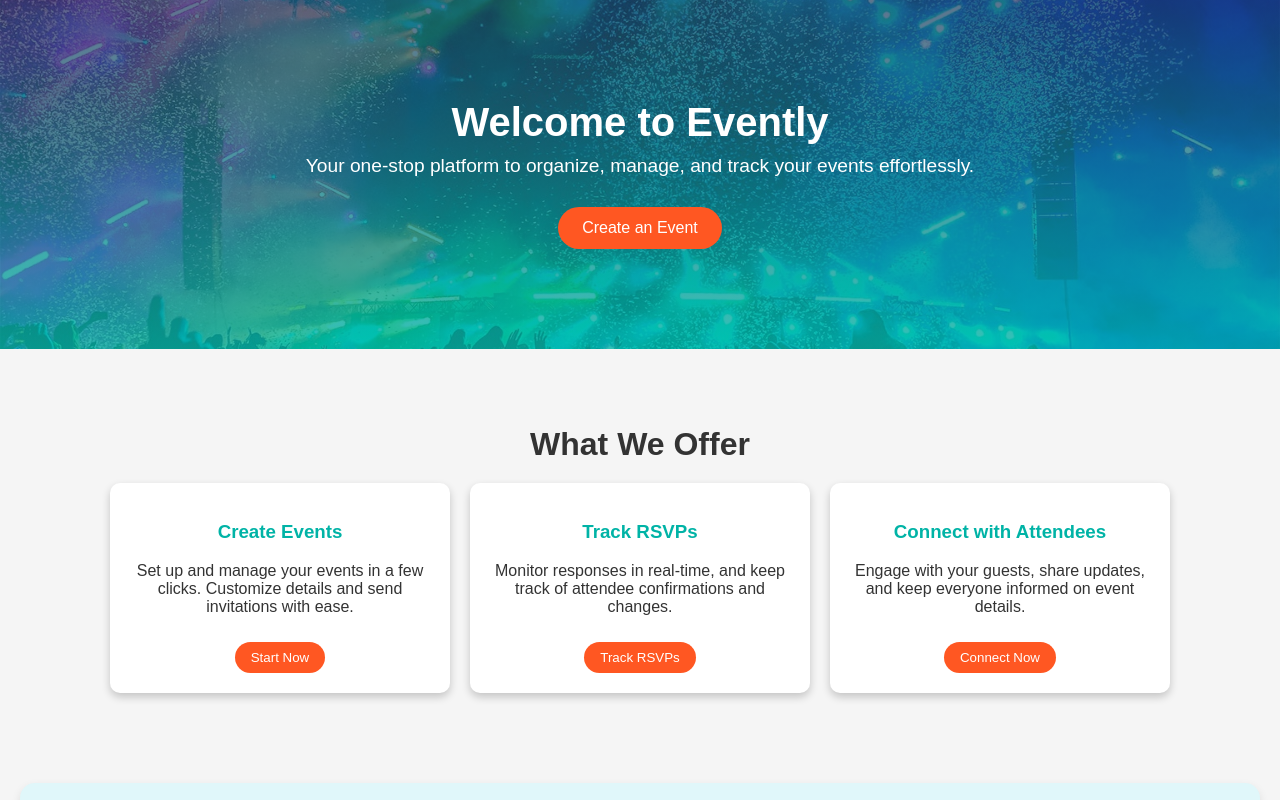
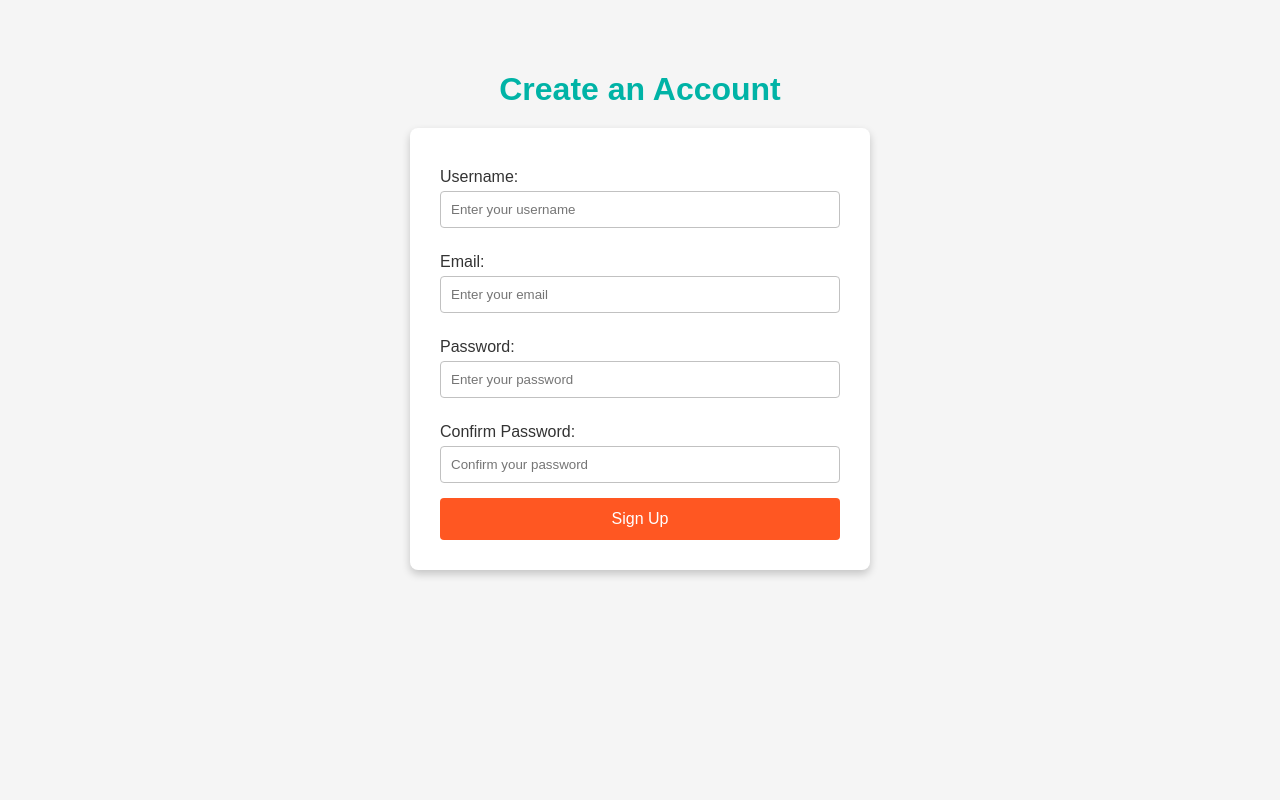
Before and after one commit to Rachad04/event-management-platform, a React (Create React App) app in the folder client/: page /signup in a window 1280 px wide. Shown: the top 800 px of the page. Built offline with nearby package versions, Linux system fonts and the light colour scheme.

Commit message:
SignUp and Login pages added

```diff
--- a/client/package.json
+++ b/client/package.json
@@ -9,7 +9,8 @@
     "react": "^18.3.1",
     "react-dom": "^18.3.1",
     "react-icons": "^5.3.0",
-    "react-scripts": "5.0.1",
+    "react-router-dom": "^6.27.0",
+    "react-scripts": "^3.0.1",
     "web-vitals": "^2.1.4"
   },
   "scripts": {
--- a/client/src/App.js
+++ b/client/src/App.js
@@ -1,31 +1,19 @@
-import logo from './logo.svg';
-import './App.css';
+import React from 'react';
+import { BrowserRouter as Router, Routes, Route } from 'react-router-dom';
 import HomePage from './pages/HomePage/HomePage';
-
+import LoginPage from './pages/LoginPage/LoginPage'; // Make sure to import your LoginPage
+import SignUpPage from './pages/SignUpPage/SignUpPage'; // Make sure to import your SignUpPage
 
 function App() {
   return (
-    <HomePage />
+    <Router>
+      <Routes>
+        <Route path="/" element={<HomePage />} />
+        <Route path="/login" element={<LoginPage />} />
+        <Route path="/signup" element={<SignUpPage />} />
+      </Routes>
+    </Router>
   );
 }
-/*
-    <div className="App">
-      <header className="App-header">
-        <img src={logo} className="App-logo" alt="logo" />
-        <p>
-          Edit <code>src/App.js</code> and save to reload.
-        </p>
-        <a
-          className="App-link"
-          href="https://reactjs.org"
-          target="_blank"
-          rel="noopener noreferrer"
-        >
-          Learn React
-        </a>
-      </header>
-    </div>
-  );
-}*/
 
 export default App;
--- /dev/null
+++ b/client/src/pages/LoginPage/LoginPage.css
@@ -0,0 +1,54 @@
+/* pages/LoginPage/LoginPage.css */
+@import url('../HomePage/HomePage.css'); /* Import color variables */
+
+.login-page {
+  display: flex;
+  flex-direction: column;
+  align-items: center;
+  padding: 50px 20px;
+  color: var(--primary-color);
+}
+
+.login-page h1 {
+  font-size: 2rem;
+  color: var(--secondary-color);
+  margin-bottom: 20px;
+}
+
+.login-form {
+  display: flex;
+  flex-direction: column;
+  max-width: 400px;
+  width: 100%;
+  background-color: white;
+  padding: 30px;
+  box-shadow: 0 4px 8px rgba(0, 0, 0, 0.2);
+  border-radius: 8px;
+}
+
+.login-form label {
+  margin: 10px 0 5px;
+  color: var(--charcoal);
+}
+
+.login-form input {
+  padding: 10px;
+  border: 1px solid var(--medium-gray);
+  border-radius: 4px;
+  margin-bottom: 15px;
+}
+
+.login-button {
+  background-color: var(--highlight-color);
+  color: white;
+  padding: 12px;
+  border: none;
+  border-radius: 4px;
+  cursor: pointer;
+  font-size: 1rem;
+  transition: background-color 0.3s;
+}
+
+.login-button:hover {
+  background-color: var(--accent-color);
+}
--- /dev/null
+++ b/client/src/pages/LoginPage/LoginPage.js
@@ -0,0 +1,22 @@
+// pages/LoginPage/LoginPage.js
+import React from 'react';
+import './LoginPage.css';
+
+const LoginPage = () => {
+  return (
+    <div className="login-page">
+      <h1>Login to Evently</h1>
+      <form className="login-form">
+        <label>Email:</label>
+        <input type="email" placeholder="Enter your email" required />
+
+        <label>Password:</label>
+        <input type="password" placeholder="Enter your password" required />
+
+        <button type="submit" className="login-button">Login</button>
+      </form>
+    </div>
+  );
+};
+
+export default LoginPage;
--- /dev/null
+++ b/client/src/pages/SignUpPage/SignUpPage.css
@@ -0,0 +1,54 @@
+/* pages/SignUpPage/SignUpPage.css */
+@import url('../HomePage/HomePage.css'); /* Import color variables */
+
+.sign-up-page {
+  display: flex;
+  flex-direction: column;
+  align-items: center;
+  padding: 50px 20px;
+  color: var(--primary-color);
+}
+
+.sign-up-page h1 {
+  font-size: 2rem;
+  color: var(--secondary-color);
+  margin-bottom: 20px;
+}
+
+.sign-up-form {
+  display: flex;
+  flex-direction: column;
+  max-width: 400px;
+  width: 100%;
+  background-color: white;
+  padding: 30px;
+  box-shadow: 0 4px 8px rgba(0, 0, 0, 0.2);
+  border-radius: 8px;
+}
+
+.sign-up-form label {
+  margin: 10px 0 5px;
+  color: var(--charcoal);
+}
+
+.sign-up-form input {
+  padding: 10px;
+  border: 1px solid var(--medium-gray);
+  border-radius: 4px;
+  margin-bottom: 15px;
+}
+
+.sign-up-button {
+  background-color: var(--highlight-color);
+  color: white;
+  padding: 12px;
+  border: none;
+  border-radius: 4px;
+  cursor: pointer;
+  font-size: 1rem;
+  transition: background-color 0.3s;
+}
+
+.sign-up-button:hover {
+  background-color: var(--accent-color);
+}
--- /dev/null
+++ b/client/src/pages/SignUpPage/SignUpPage.js
@@ -0,0 +1,28 @@
+// pages/SignUpPage/SignUpPage.js
+import React from 'react';
+import './SignUpPage.css';
+
+const SignUpPage = () => {
+  return (
+    <div className="sign-up-page">
+      <h1>Create an Account</h1>
+      <form className="sign-up-form">
+        <label>Username:</label>
+        <input type="text" placeholder="Enter your username" required />
+
+        <label>Email:</label>
+        <input type="email" placeholder="Enter your email" required />
+
+        <label>Password:</label>
+        <input type="password" placeholder="Enter your password" required />
+
+        <label>Confirm Password:</label>
+        <input type="password" placeholder="Confirm your password" required />
+
+        <button type="submit" className="sign-up-button">Sign Up</button>
+      </form>
+    </div>
+  );
+};
+
+export default SignUpPage;
```
Also changed, not shown: client/src/pages/HomePage/HomePage.js (line endings or trailing spaces), 1 other file (tests, documents, lock files or other folders).
